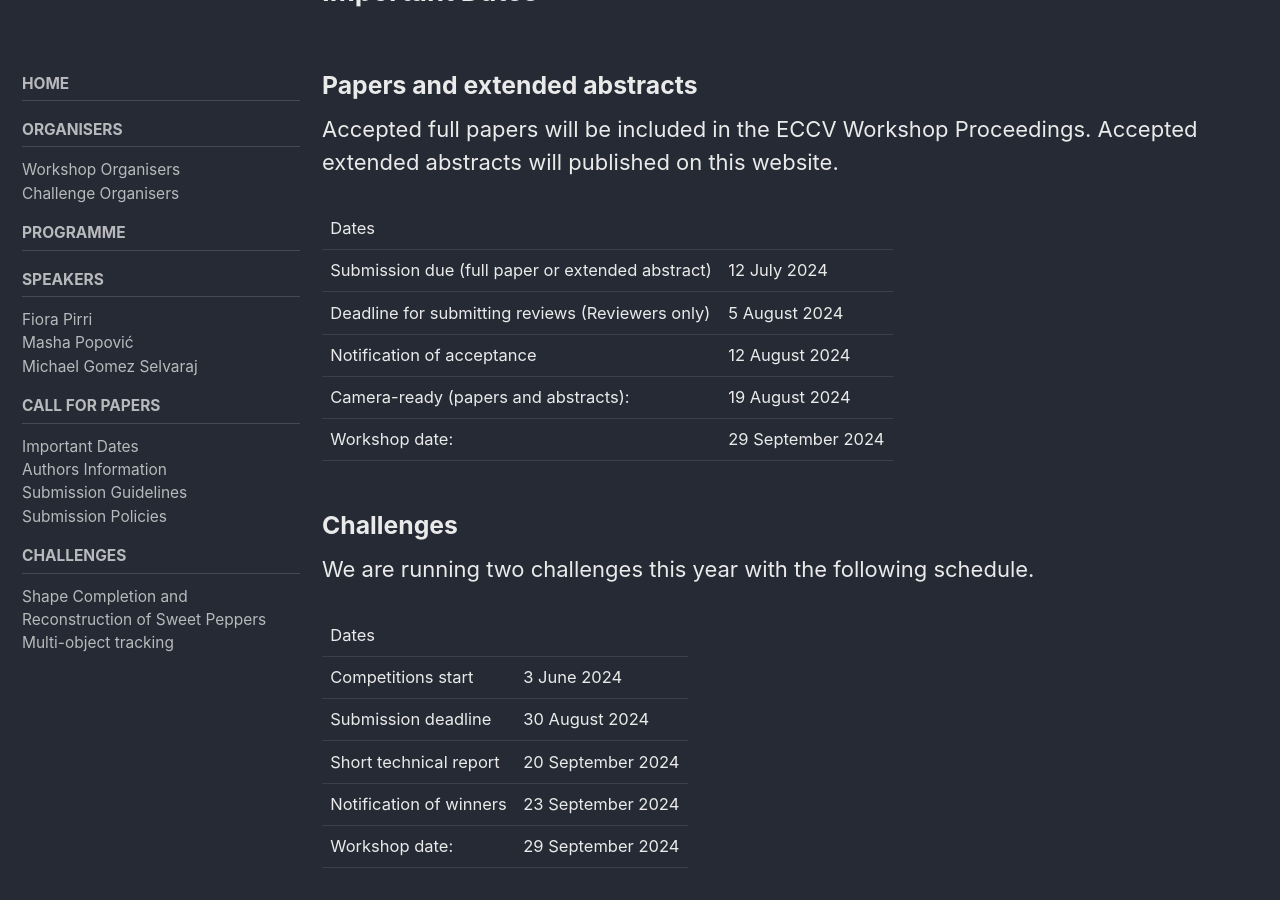
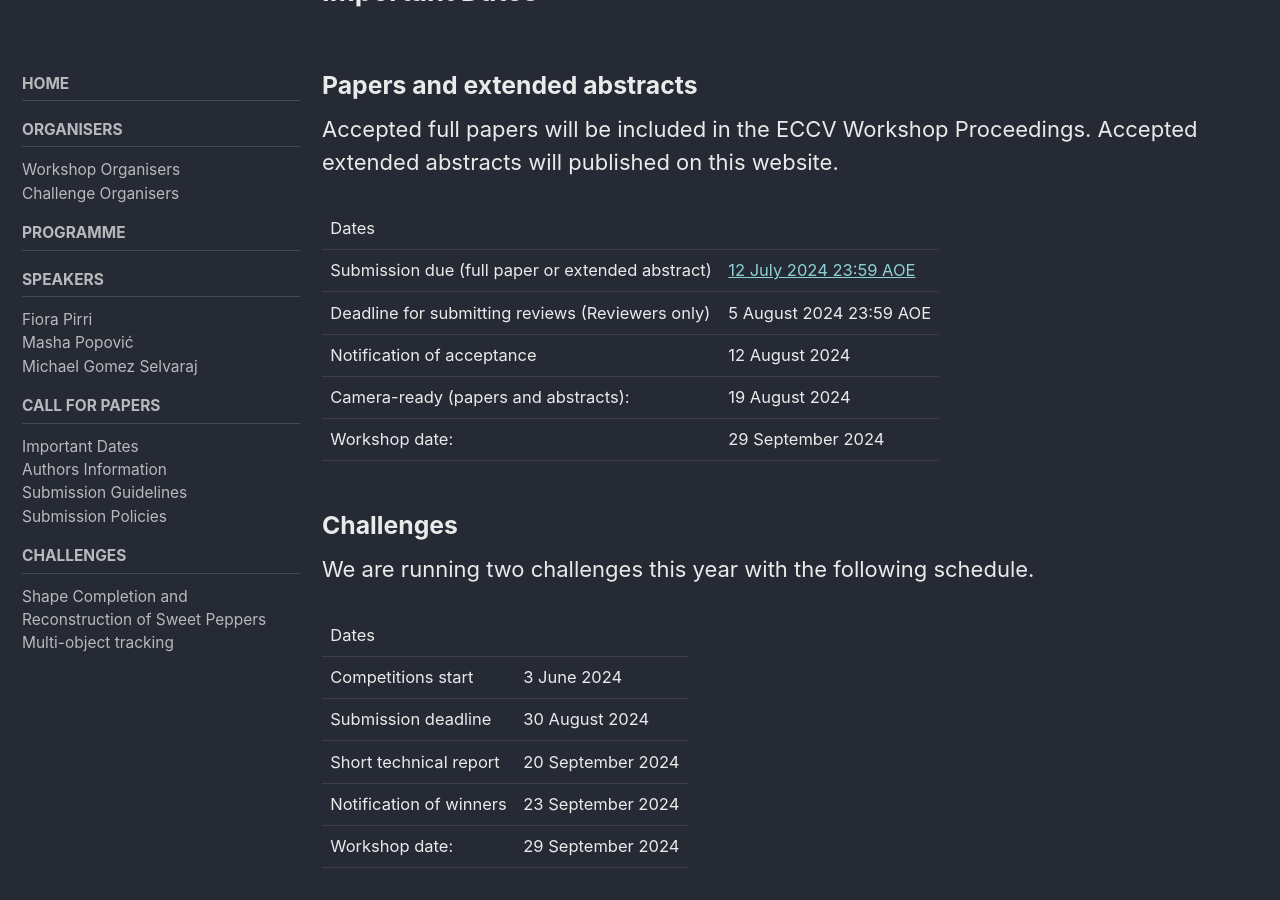
Before and after one commit to cvppa2024/cvppa2024.github.io, a Jekyll site: the page built from _pages/cfp.md, in a window 1280 px wide and 900 px high, scrolled down 1138 px. Built offline with Jekyll 4.4.1, drawn with Linux system fonts in a browser that asks for light colours; cached includes are drawn as plain includes.

Commit message:
Update cfp.md
Specified submission deadline

```diff
--- a/_pages/cfp.md
+++ b/_pages/cfp.md
@@ -29,8 +29,8 @@ Submission will be done on CMT. [Click here to start a submission](https://cmt3.
 Accepted full papers will be included in the ECCV Workshop Proceedings. Accepted extended abstracts will published on this website.
 
 |Dates       |       |
-|Submission due (full paper or extended abstract) | 12 July 2024 |
-|Deadline for submitting reviews (Reviewers only) | 5 August 2024 |
+|Submission due (full paper or extended abstract) | [12 July 2024 23:59 AOE](https://www.timeanddate.com/worldclock/converter.html?iso=20240713T115900&p1=tz_aoe&p2=137&p3=155&p4=165&p5=136&p6=215&p7=26&p8=176&p9=33&p10=248&p11=240) |
+|Deadline for submitting reviews (Reviewers only) | 5 August 2024 23:59 AOE |
 |Notification of acceptance | 12 August 2024 |
 |Camera-ready (papers and abstracts): | 19 August 2024 |
 |Workshop date: | 29 September 2024 |
```
